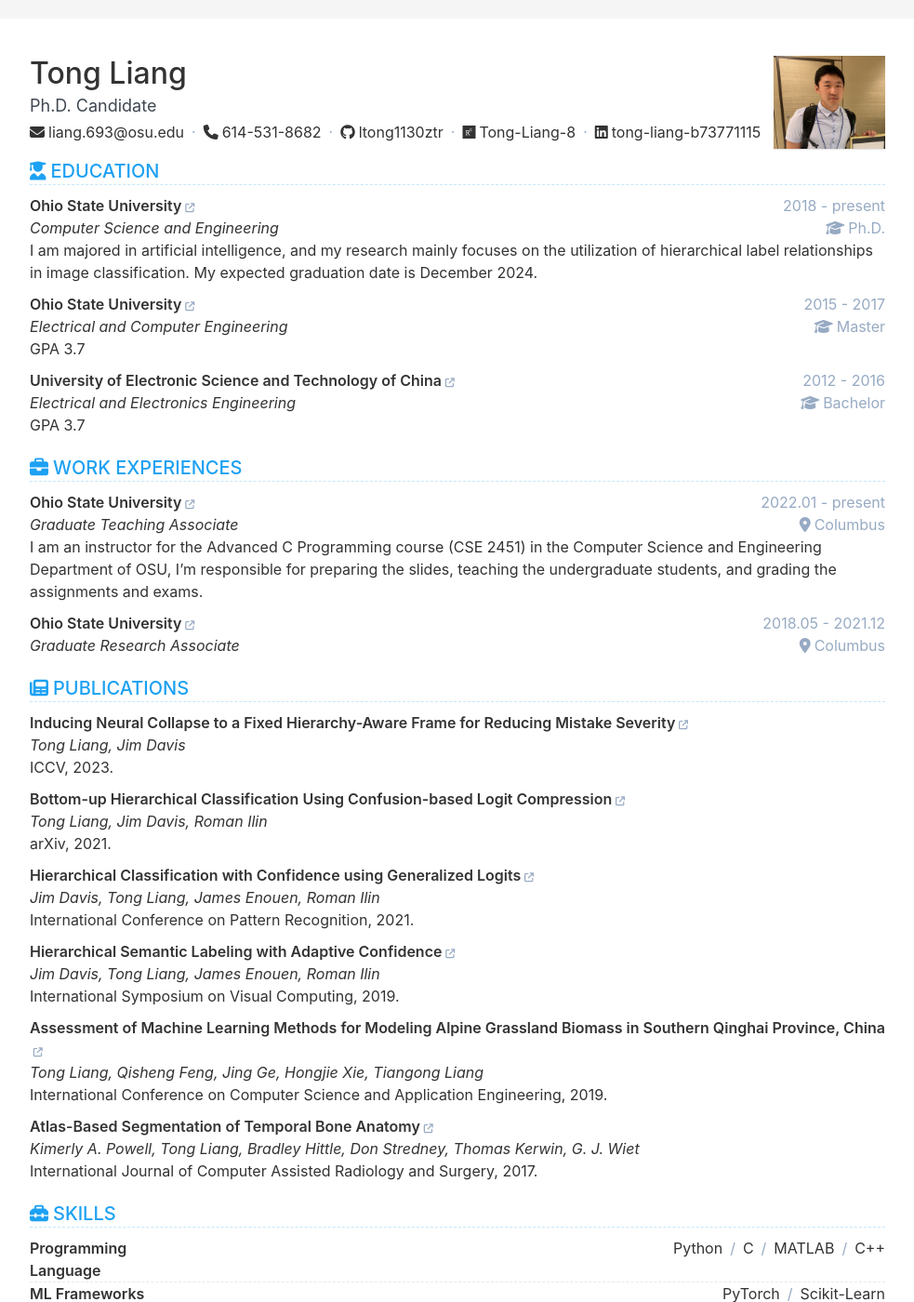
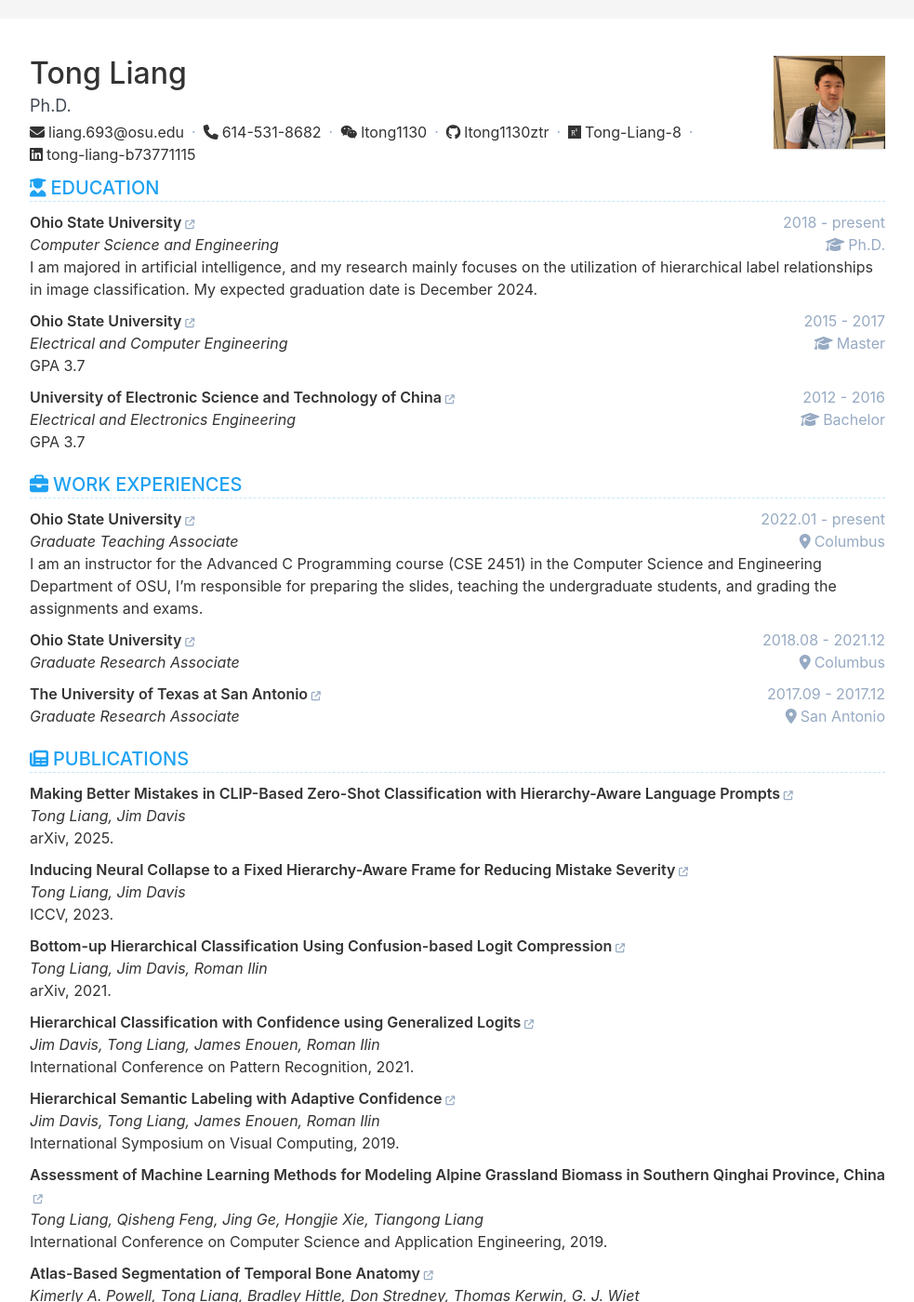
Before and after one commit to ltong1130ztr/resume, a Jekyll site: the page built from index.html, in a window 1280 px wide and 1400 px high. Shown: the whole window at 93% size, without its empty margins (148-1131 px from the left). Built offline with Jekyll 4.4.1, drawn with Linux system fonts in a browser that asks for light colours; some of the changed text lies outside the part shown.

Commit message:
2025 resume update

```diff
--- a/_data/data.yml
+++ b/_data/data.yml
@@ -1,8 +1,8 @@
 basic:
   name: Tong Liang                      # name
-  title: Ph.D. Candidate           # job title
+  title: Ph.D.                          # job title
   avatar:
-    show: true                       # show or hide avatar
+    show: true                          # show or hide avatar
     path: /assets/images/Profile-center.jpg # avatar file path
 
 contact:
@@ -19,7 +19,7 @@ contact:
   # drivinglicense:          # driving licence
 
   # contact
-  wechat:                  # username
+  wechat: ltong1130        # username
   whatsapp:                # 8611122223333     | https://wa.me/8611122223333
   telegram:                # username          | https://t.me/username
   messenger:               # username          | https://m.me/username
@@ -134,9 +134,16 @@ experience:
     - company: Ohio State University
       link: https://www.osu.edu/
       tags:
-      date: 2018.05 - 2021.12
+      date: 2018.08 - 2021.12
       role: Graduate Research Associate
       location: Columbus
+
+    - company: The University of Texas at San Antonio
+      link: https://www.utsa.edu/
+      tags:
+      date: 2017.09 - 2017.12
+      role: Graduate Research Associate
+      location: San Antonio
 
 publication:
   show: true
@@ -144,6 +151,12 @@ publication:
   title: Publications
 
   items:
+
+    - title: Making Better Mistakes in CLIP-Based Zero-Shot Classification with Hierarchy-Aware Language Prompts
+      authors: Tong Liang, Jim Davis
+      conference: arXiv, 2025.
+      link: https://arxiv.org/abs/2503.02248
+
     - title: Inducing Neural Collapse to a Fixed Hierarchy-Aware Frame for Reducing Mistake Severity
       authors: Tong Liang, Jim Davis
       conference: ICCV, 2023.
@@ -229,14 +242,15 @@ skill:
         - Machine Learning
         - Pattern Recognition
         - Artificial Intelligence
-        - Statistical Analysis
+        - Theory of Statistical Analysis
         - Probability and Random Variable
         - Data Mining
         - Database
-        - Data Structure
+        - Introduction to Algorithm
         - Advanced Operating System
         - Foundation of Programming Language
         - Signal Processing
+        - Digital Signal Processing
         - Medical Imaging
         - Image Processing
 
```
